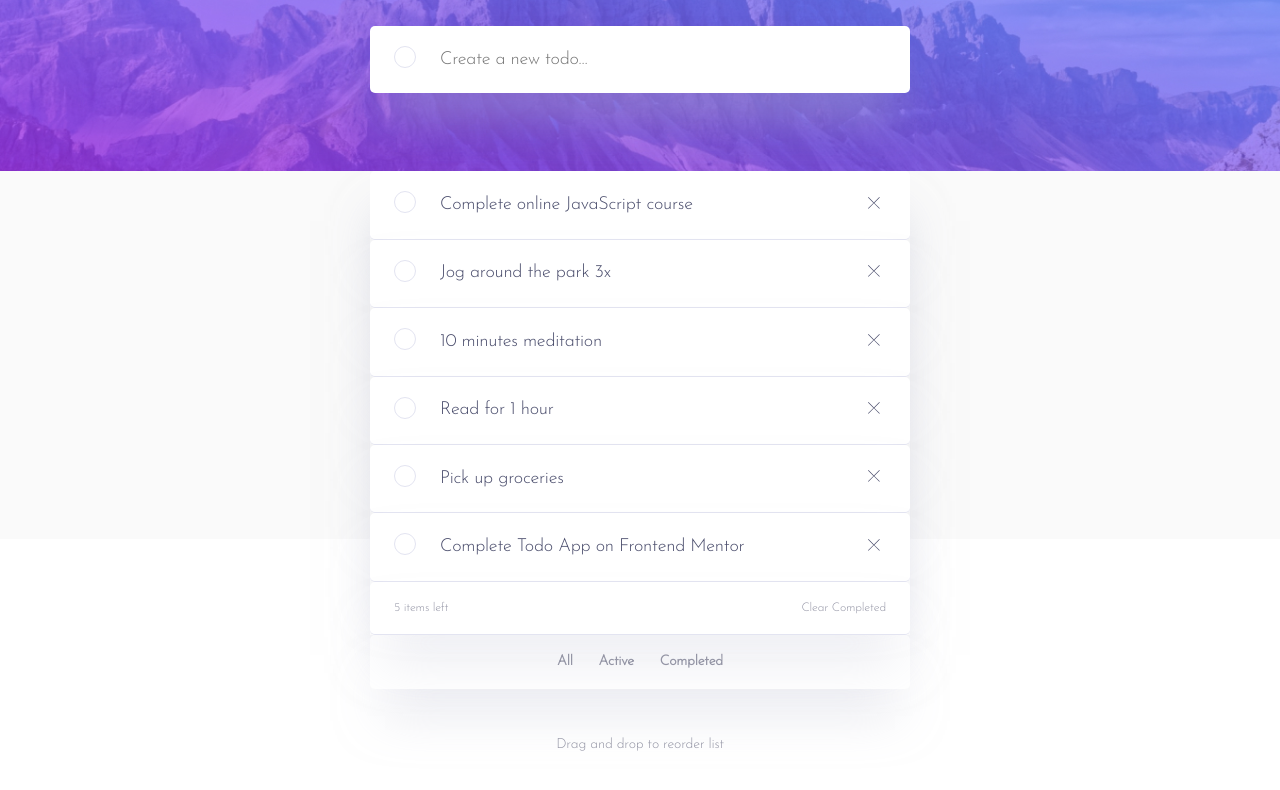
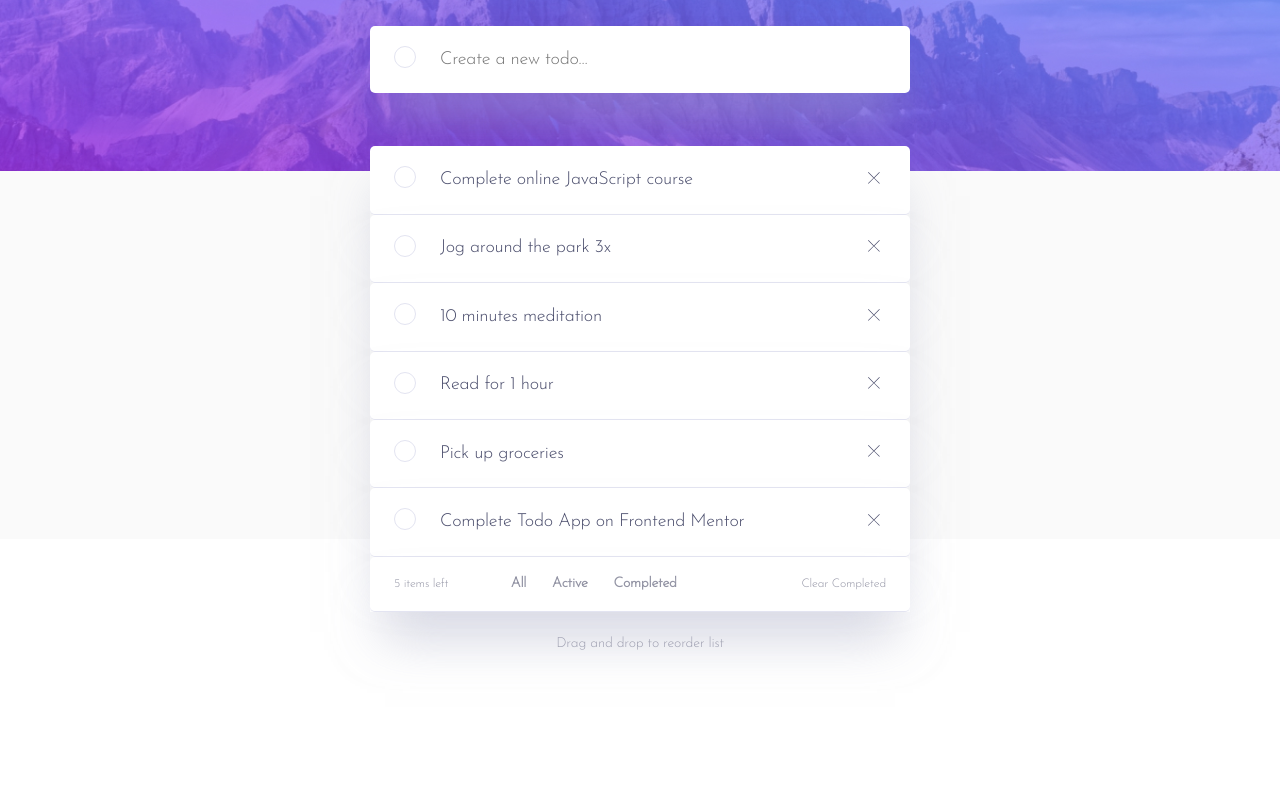
Before and after one commit to Vladislav-Peryazev77/todo-list, a plain HTML site: page index.html in a window 1280 px wide. Shown: the part 112-902 px from the top of the page. After the commit the page ends 835 px from the top, so only its background shows below. Drawn offline with Linux system fonts and the light colour scheme.

Commit message:
feat: adaptive

```diff
--- a/index.html
+++ b/index.html
@@ -90,6 +90,19 @@
             <span class="task__amount">
               5 items left
             </span>
+            <div class="block interaction hidden">
+              <div class="interaction__content">
+                <span class="interaction__select-all">
+                  All
+                </span>
+                <span class="interaction__select-active">
+                  Active
+                </span>
+                <span class="interaction__select-completed">
+                  Completed
+                </span>
+              </div>
+            </div>
             <span class="task__clear">
               Clear Completed
             </span>
--- a/styles/styles.css
+++ b/styles/styles.css
@@ -85,7 +85,8 @@
   padding: 0 24px;
 }
 .main__tasks {
-  margin-top: -10px;
+  position: relative;
+  top: -25px;
   align-items: stretch;
   min-height: 368px;
   flex-wrap: wrap;
@@ -178,6 +179,14 @@
   color: #9495A5;
 }
 
+.hidden {
+  display: none;
+  padding: 0;
+  margin: 0;
+  box-shadow: none;
+  width: 166px;
+}
+
  @media (min-width: 640px) {
   .header {
     padding: 70px 0 78px;
@@ -197,6 +206,16 @@
   .block {
     padding: 20px 24px;
   }
+  .hidden {
+    padding: 0;
+    display: flex;
+  }
+  .interaction {
+    justify-content: space-between;
+  }
+  .main__interaction {
+    display: none;
+  }
   .block__input-text, .task__description {
     margin-left: 24px;
     font-weight: 400;
@@ -208,3 +227,8 @@
     margin-bottom: 49px;
   }
  }
+ /* @media (min-width: 375px) {
+  .hidden {
+    display: none;
+  }
+ } */
```
